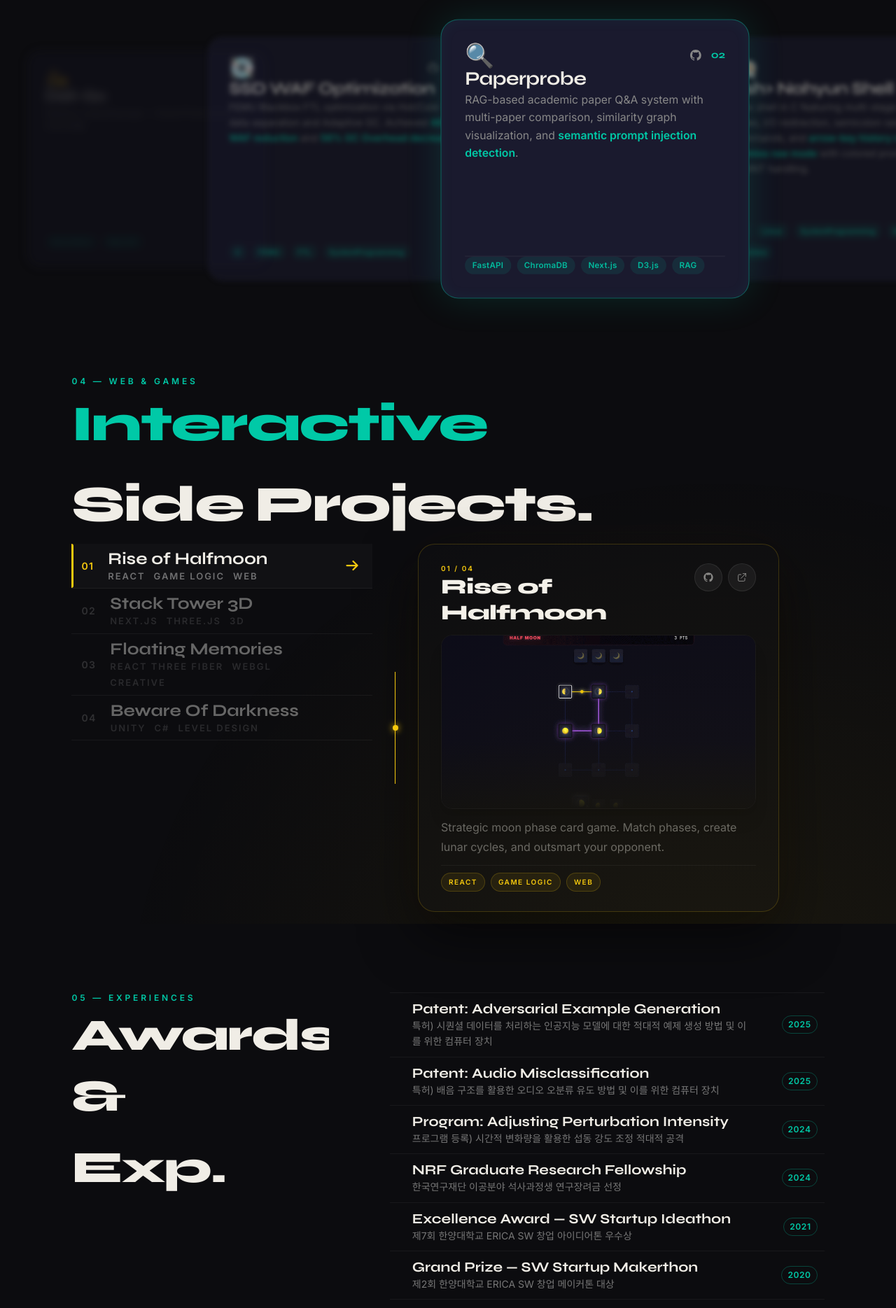
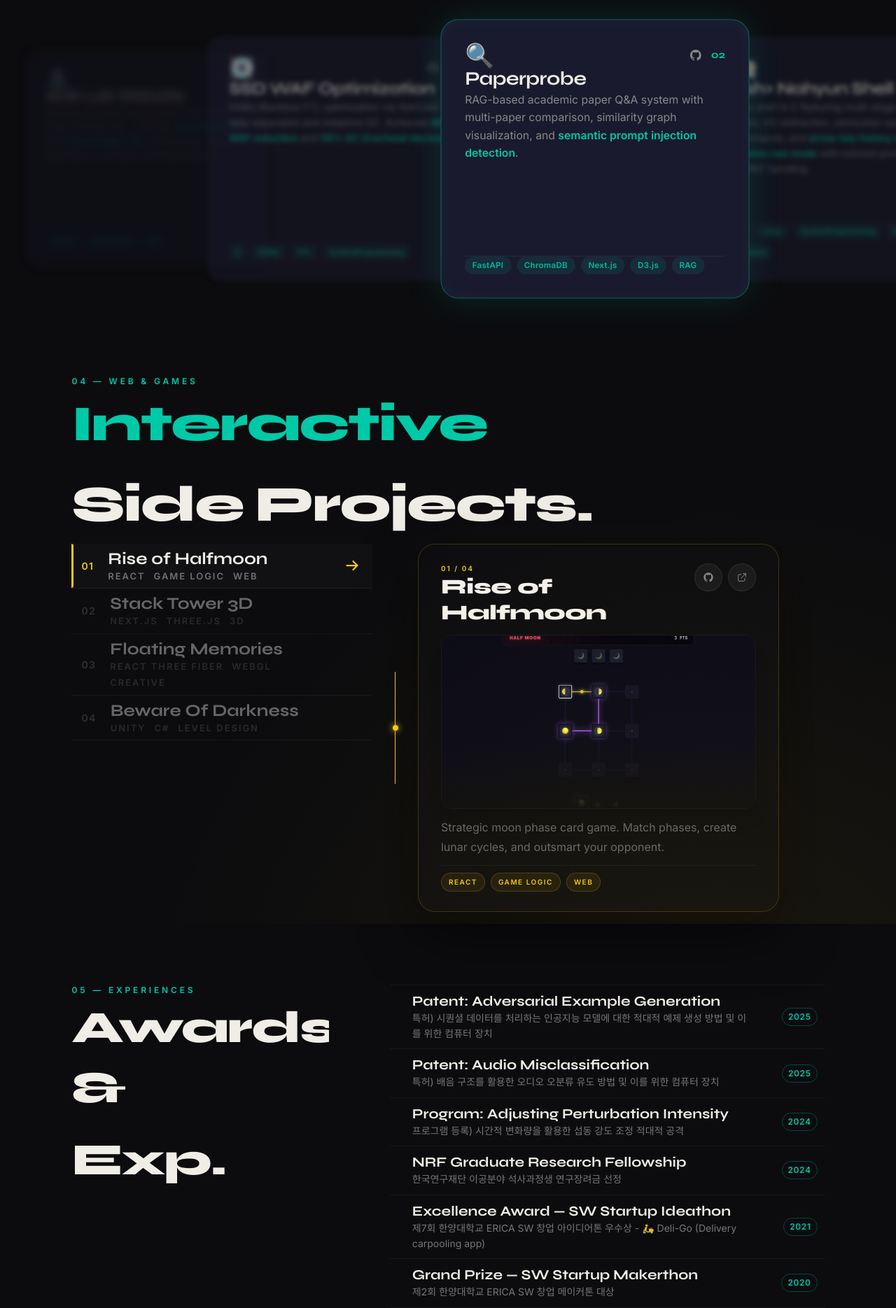
Before and after one commit to nahyun27/nahyun-portfolio, a Next.js app: page / in a window 1280 px wide. Shown: the part 2680-4549 px from the top of the page at 70% size. Built offline with nearby package versions, Linux system fonts and the light colour scheme.

Commit message:
rm deligo app from proj

```diff
--- a/src/components/sections/AwardsSection.tsx
+++ b/src/components/sections/AwardsSection.tsx
@@ -9,7 +9,7 @@ const EXPERIENCES = [
   { year: "2025", title: "Patent: Audio Misclassification", org: "특허) 배음 구조를 활용한 오디오 오분류 유도 방법 및 이를 위한 컴퓨터 장치" },
   { year: "2024", title: "Program: Adjusting Perturbation Intensity", org: "프로그램 등록) 시간적 변화량을 활용한 섭동 강도 조정 적대적 공격" },
   { year: "2024", title: "NRF Graduate Research Fellowship", org: "한국연구재단 이공분야 석사과정생 연구장려금 선정" },
-  { year: "2021", title: "Excellence Award — SW Startup Ideathon", org: "제7회 한양대학교 ERICA SW 창업 아이디어톤 우수상" },
+  { year: "2021", title: "Excellence Award — SW Startup Ideathon", org: "제7회 한양대학교 ERICA SW 창업 아이디어톤 우수상 - 🛵 Deli-Go (Delivery carpooling app)" },
   { year: "2020", title: "Grand Prize — SW Startup Makerthon", org: "제2회 한양대학교 ERICA SW 창업 메이커톤 대상" },
   { year: "2020", title: "Research Participant — SW Convergence R&D", org: "한양대학교 ERICA SW융합연구개발 과제 참여" },
   { year: "2020", title: "Mentor — Science Gifted SW Hackathon", org: "대학부설 과학영재 교육원 SW 해커톤 대회 멘토 활동" },
--- a/src/components/sections/ProjectsSection.tsx
+++ b/src/components/sections/ProjectsSection.tsx
@@ -113,13 +113,6 @@ const PROJECTS = [
     tags: ["Next.js", "Tailwind CSS", "i18n"],
     demo: "https://ace.hanyang.ac.kr"
   },
-  {
-    id: "09",
-    emoji: "🛵",
-    title: "Deli-Go",
-    subtitle: "Delivery carpooling app — Grand Prize winner at 아이디어톤.",
-    tags: ["React Native", "Maps API"]
-  },
 ];
 
 export default function ProjectsSection() {
```
